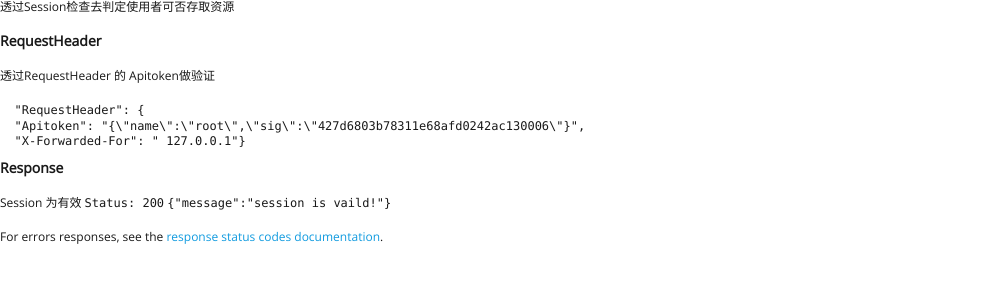
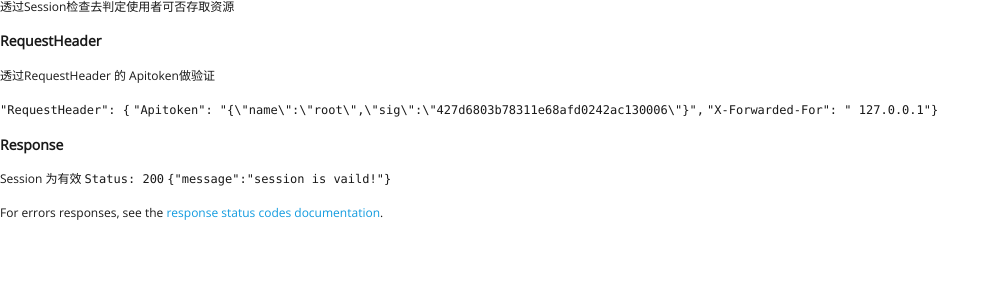
Before and after one commit to open-falcon/falcon-plus, a Jekyll site: the page built from docs/_posts/2017-01-01-authentication.md, in a window 1280 px wide. Shown: the top 300 px of the page, without its empty margins (0-999 px from the left). Built offline with Jekyll 4.4.1, drawn with Linux system fonts in a browser that asks for light colours.

````diff
--- a/docs/_posts/2017-01-01-authentication.md
+++ b/docs/_posts/2017-01-01-authentication.md
@@ -10,11 +10,10 @@ layout: default
 ### RequestHeader
 透过RequestHeader 的 Apitoken做验证
 
- ```
-  "RequestHeader": {
-  "Apitoken": "{\"name\":\"root\",\"sig\":\"427d6803b78311e68afd0242ac130006\"}",
-  "X-Forwarded-For": " 127.0.0.1"}
-```
+
+  `"RequestHeader": {`
+  `"Apitoken": "{\"name\":\"root\",\"sig\":\"427d6803b78311e68afd0242ac130006\"}",`
+  `"X-Forwarded-For": " 127.0.0.1"}`
 
 ### Response
 
````
